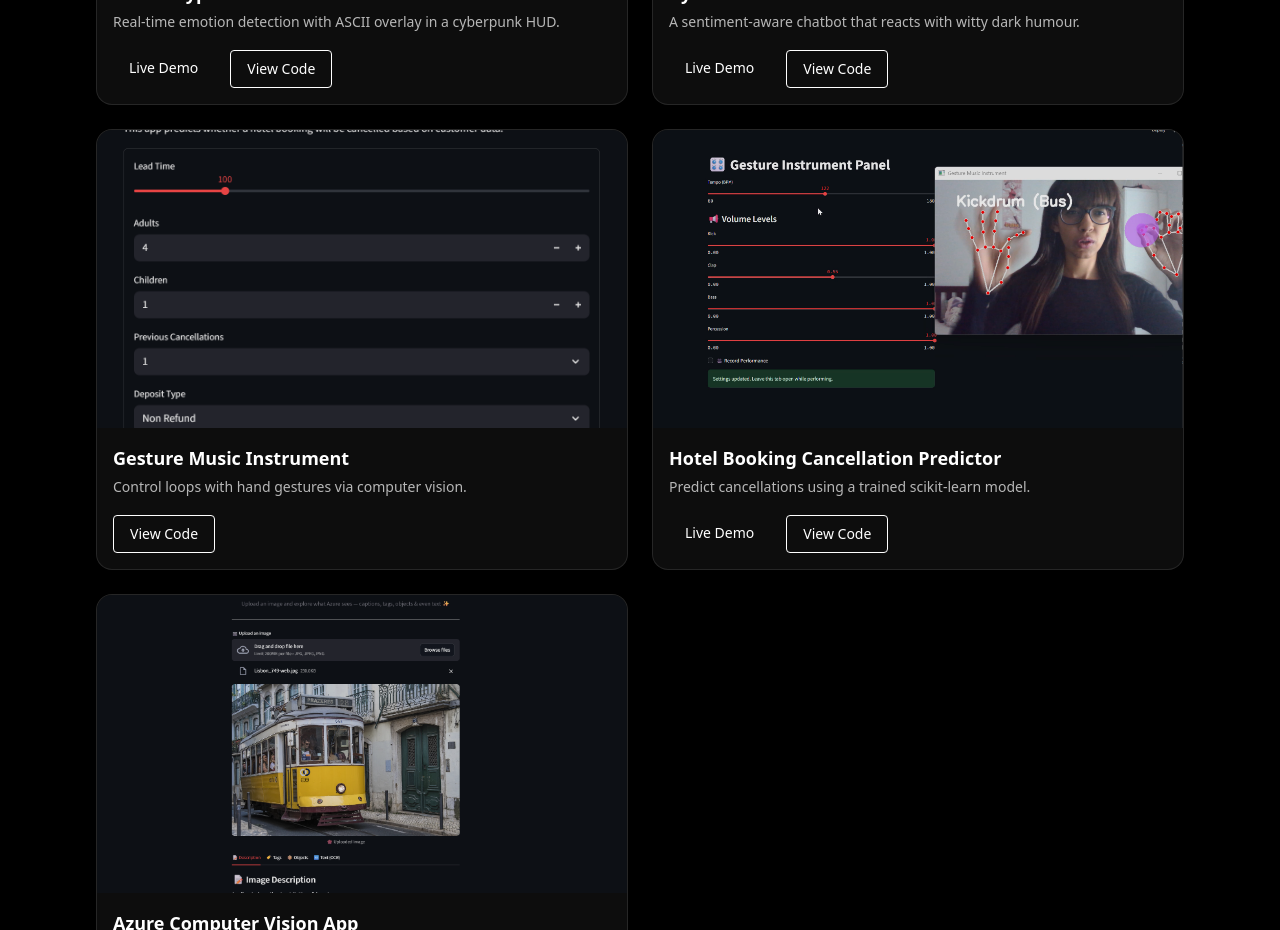
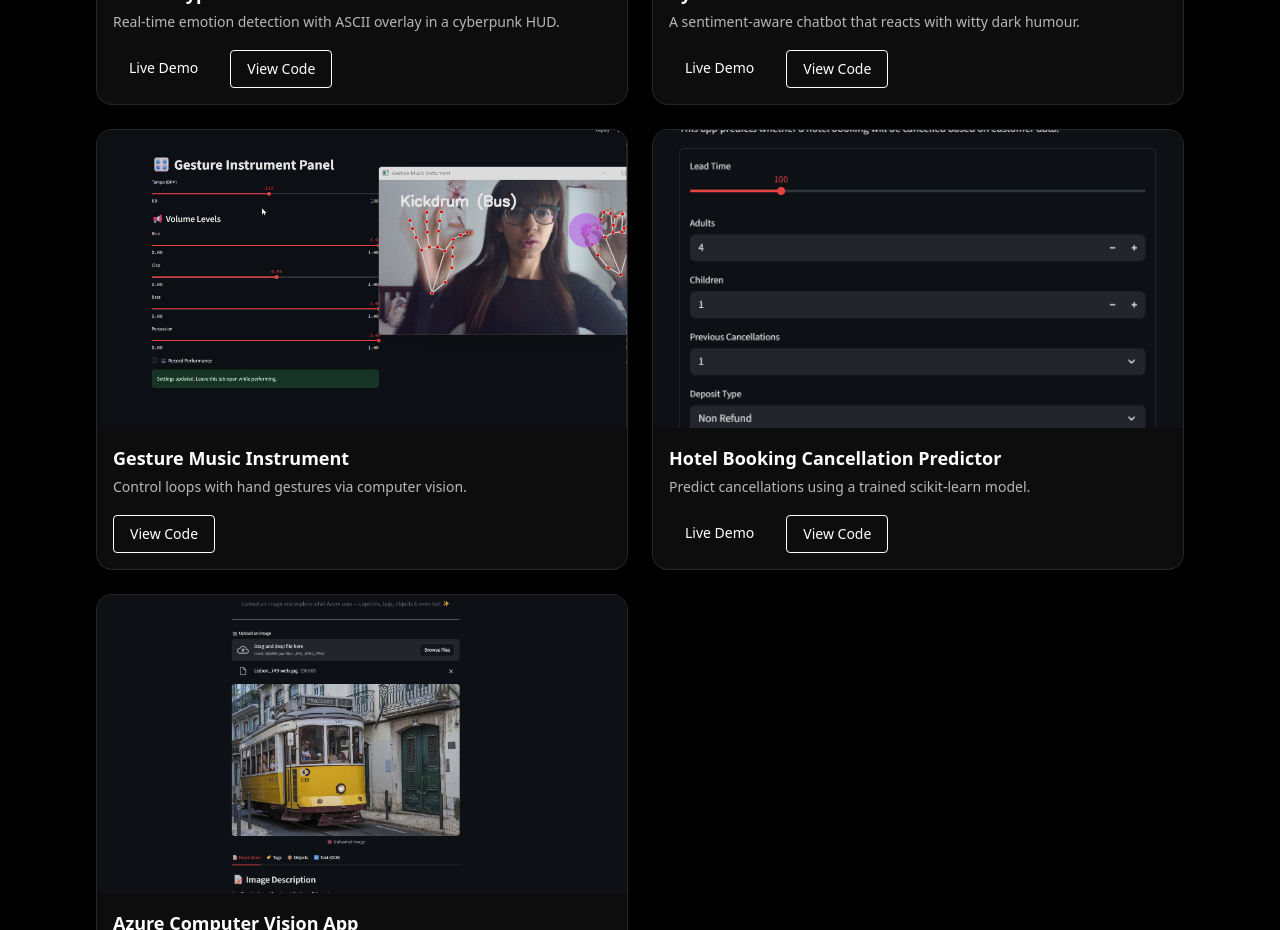
Before and after one commit to Terraspace009/aeshwarya-portfolio, a Next.js app: page / in a window 1280 px wide. Shown: the part 1800-2730 px from the top of the page. Built offline with nearby package versions, Linux system fonts and the light colour scheme.

Commit message:
Update page.tsx

```diff
--- a/app/page.tsx
+++ b/app/page.tsx
@@ -40,14 +40,14 @@ export default function Home() {
             <ProjectCard
               title="Gesture Music Instrument"
               description="Control loops with hand gestures via computer vision."
-              image="/projects/three.png"
+              image="/projects/four.png"
               codeLink="https://github.com/Terraspace009/gesture-music" // Add if exists
               demoLink="" // Optional if demo not deployed
             />
             <ProjectCard
               title="Hotel Booking Cancellation Predictor"
               description="Predict cancellations using a trained scikit‑learn model."
-              image="/projects/four.png"
+              image="/projects/three.png"
               codeLink="https://github.com/Terraspace009/hotel-booking-prediction"
               demoLink="https://hotel-booking-prediction-9p7h3dhndnzxq26btdeduu.streamlit.app"
             />
```
